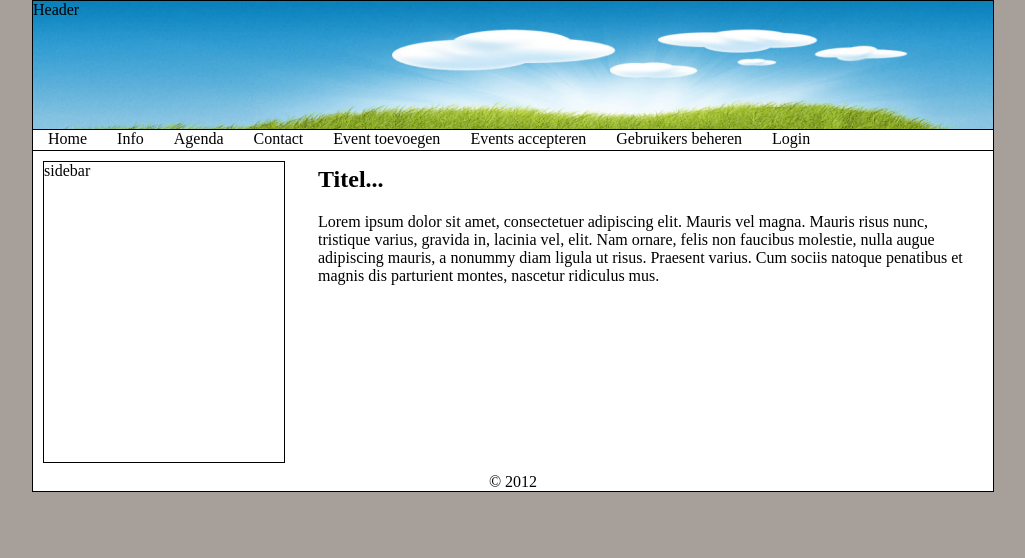
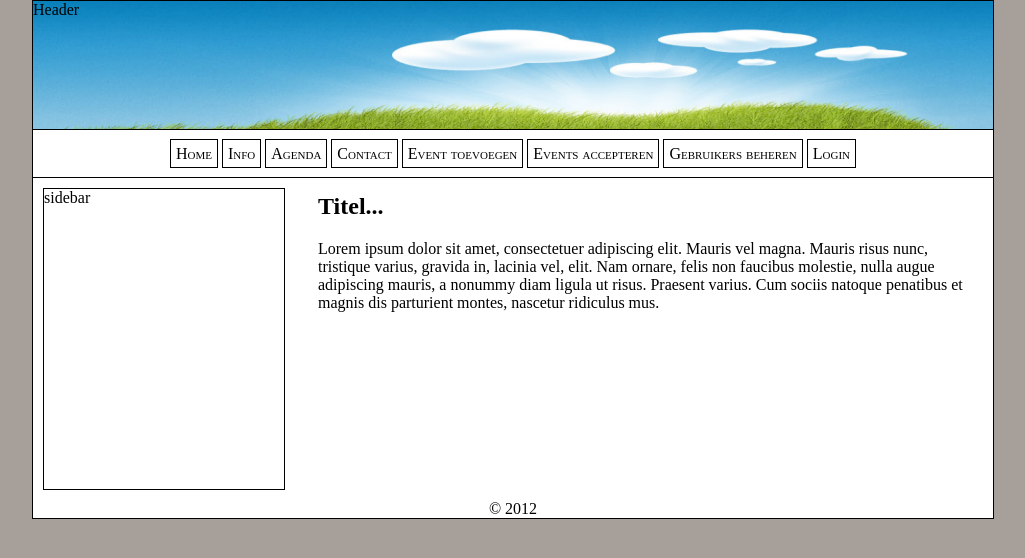
Before and after one commit to MaartenJager/Public_Agenda, a PHP site: page / in a window 1280 px wide. Shown: the top 558 px of the page, without its empty margins (127-1152 px from the left). Run offline with PHP 8.4, Linux system fonts and the light colour scheme.

Commit message:
Created buttons in topmenu (CSS)

```diff
--- a/style.css
+++ b/style.css
@@ -27,30 +27,41 @@ html{
 #topMenu{
     border-bottom-style:solid;
     border-bottom-width:1px;
+
+    height: 32px; /* Move buttons down */
+    text-align: center;
 }
 
 /* Remove bullets */
 #topMenu ul{
     list-style: none;
     padding: 0;
-    margin: 0;
-
+    margin: 15px 0px 0px 0px; /* P */
     height: 20px;
 }
 
 /* Get them all in line */
 #topMenu li{
-    float: left;
-    margin: 0 15px;
+    /*float: left;*/
+    display:inline;
+    margin: 0px;
 }
 
 #topMenu li a:link, a:visited{
     color: black;
     text-decoration: none; /* Do not underline links*/
+
+    /* Create box around link */
+    border-style:solid;
+    border-width:1px;
+    padding: 5px; /* Larger box around the links */
+
+    font-variant: small-caps;
 }
 
 #topMenu li a:active, #topMenu li a:hover{
-    color:red;
+    color: red;
+
 }
 
 #main{
@@ -101,7 +112,6 @@ input, textarea {
     -webkit-border-radius:5px;
 }
 
-
 input:focus, textarea:focus {
     border:1px solid #97d6eb;
 }
@@ -123,7 +133,6 @@ display:block;
         opacity:0.9;
 }
 
-
 #footer{
     /* Push the footer down. Clear will tell the footer that
      * it can't have any elements next to it */
```
